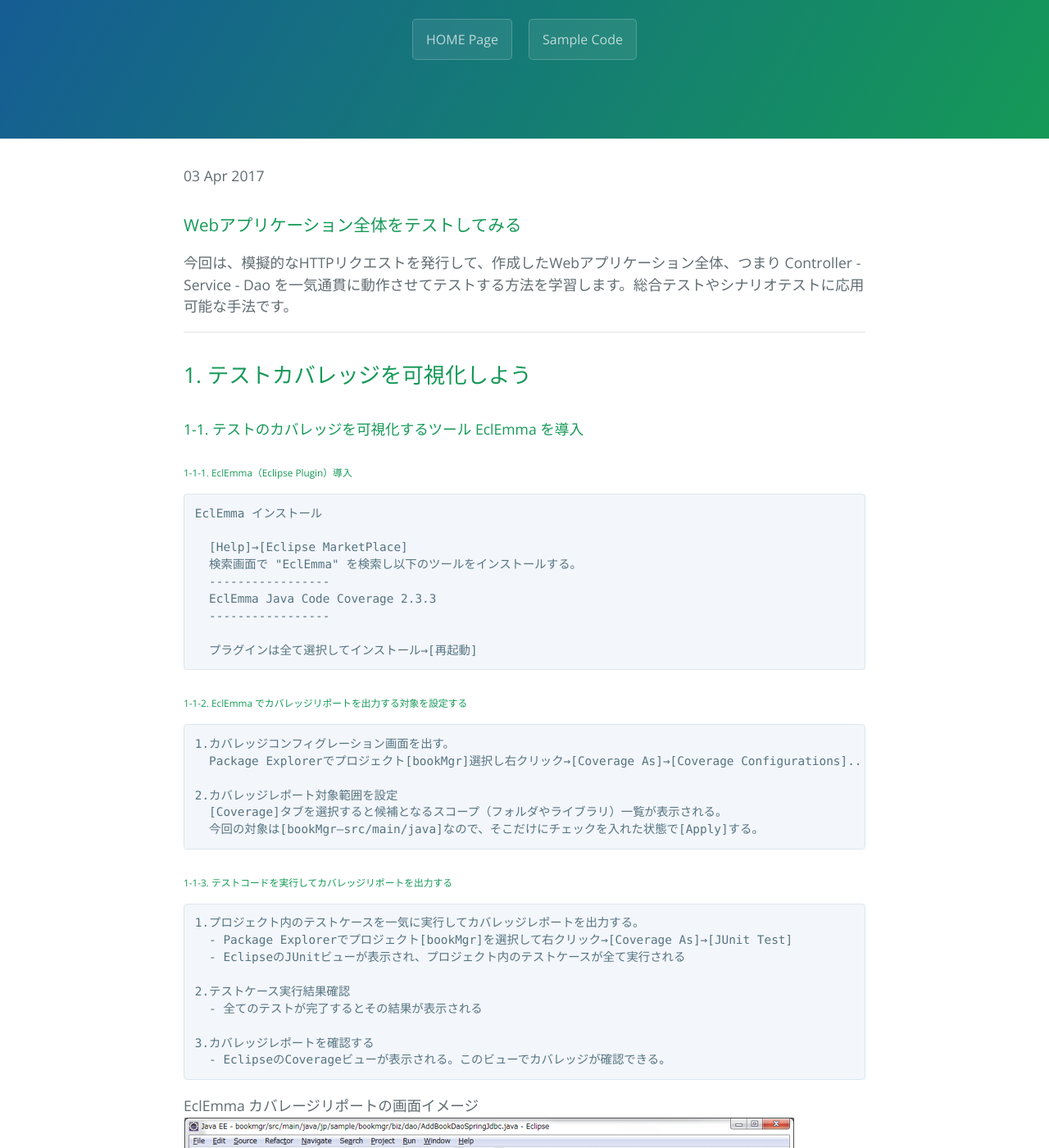
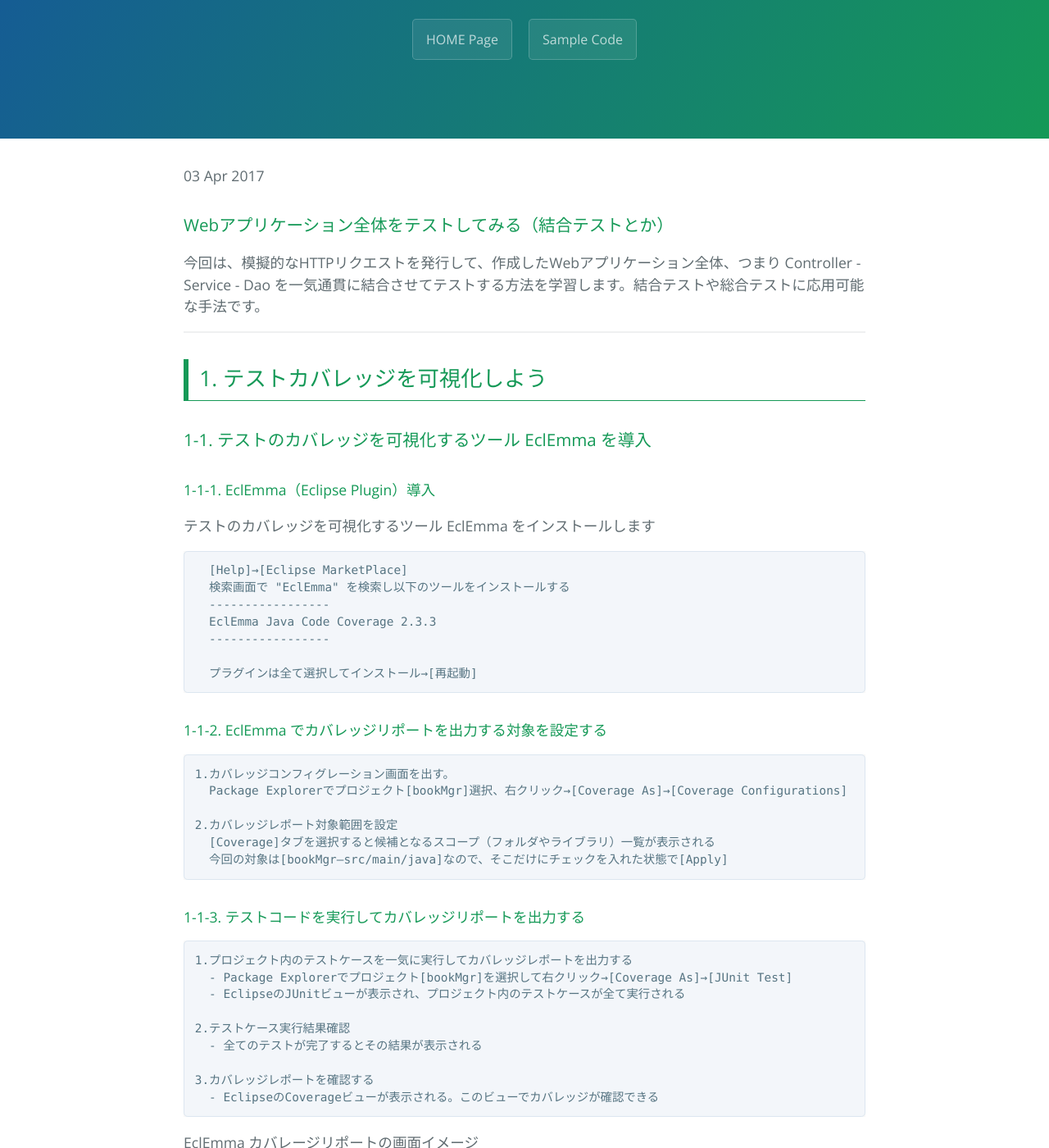
Before and after one commit to ngzm/training-java-spring-entry, a Jekyll site: the page built from _handsons/Spring_STEP10.md, in a window 1280 px wide and 1400 px high, scrolled down 214 px. Shown: the whole window at 82% size. Built offline with Jekyll 4.4.1, drawn with Linux system fonts in a browser that asks for light colours; some of the changed text lies outside the part shown.

Commit message:
ハンズオン資料 STEP09 - 10 - 11 をリファイン

````diff
--- a/_handsons/Spring_STEP10.md
+++ b/_handsons/Spring_STEP10.md
@@ -4,19 +4,21 @@ step:   "STEP10"
 title:  "テストコードの書き方を覚えよう！その2 結合テスト"
 date:   2017-04-03
 ---
-### Webアプリケーション全体をテストしてみる
-今回は、模擬的なHTTPリクエストを発行して、作成したWebアプリケーション全体、つまり Controller - Service - Dao を一気通貫に動作させてテストする方法を学習します。総合テストやシナリオテストに応用可能な手法です。
+
+### Webアプリケーション全体をテストしてみる（結合テストとか）
+今回は、模擬的なHTTPリクエストを発行して、作成したWebアプリケーション全体、つまり Controller - Service - Dao を一気通貫に結合させてテストする方法を学習します。結合テストや総合テストに応用可能な手法です。
 
 ***
 
-## 1. テストカバレッジを可視化しよう
-#### 1-1. テストのカバレッジを可視化するツール EclEmma を導入
-###### 1-1-1. EclEmma（Eclipse Plugin）導入
+<h2 class="handson">1. テストカバレッジを可視化しよう</h2>
+### 1-1. テストのカバレッジを可視化するツール EclEmma を導入
+#### 1-1-1. EclEmma（Eclipse Plugin）導入
+
+テストのカバレッジを可視化するツール EclEmma をインストールします
+
 ```
-EclEmma インストール
-
   [Help]→[Eclipse MarketPlace]
-  検索画面で "EclEmma" を検索し以下のツールをインストールする。
+  検索画面で "EclEmma" を検索し以下のツールをインストールする
   -----------------
   EclEmma Java Code Coverage 2.3.3
   -----------------
@@ -44,30 +48,32 @@ EclEmma インストール
   - 全てのテストが完了するとその結果が表示される
 
 3.カバレッジレポートを確認する
-  - EclipseのCoverageビューが表示される。このビューでカバレッジが確認できる。
+  - EclipseのCoverageビューが表示される。このビューでカバレッジが確認できる
 ```
 
 EclEmma カバレージリポートの画面イメージ
-![Coverage Image](/images/step9-2-1.png "Coverage Image")
+![Coverage Image]({{ site.baseurl }}/images/step9-2-1.png "Coverage Image")
 
-## 2. 正常系のテストコードを書いてみる
-#### 2-1. メイン画面の正常系テストケース作成
-###### 2-1-1. /src/test/java/jp.sample.bookmgr.web.controller.MainControllerTest.java を新規作成
-★★テストコードは、"/src/test" の配下に保存する必要があります。引き続き注意してください。
+<h2 class="handson">2. 正常系のテストコードを書いてみる</h2>
+### 2-1. メイン画面の正常系テストケース作成
+#### 2-1-1. /src/test/java/jp.sample.bookmgr.web.controller.MainControllerTest.java を新規作成
+
+テストコードは、"/src/test" の配下に保存する必要があります。引き続き注意してください。
 
 ```
 /src/test/java で右クリック→[New]→[Class]（もしくは[jUnitTestCase]）
 
----------------
-Java Class 画面
----------------
- [Package]: "jp.sample.bookmgr.web.controller"
- [Name]:    "MainControllerTest" と入力して[Finish]
----------------
-テストケースのひな形が自動作成される
+  ---------------
+  Java Class 画面
+  ---------------
+   [Package]: "jp.sample.bookmgr.web.controller"
+   [Name]:    "MainControllerTest" と入力して[Finish]
+  ---------------
+  テストケースのひな形が自動作成される
 ```
 
-###### 2-1-2. /src/test/java/jp.sample.bookmgr.web.controller.MainControllerTest.java コーディング
+#### 2-1-2. /src/test/java/jp.sample.bookmgr.web.controller.MainControllerTest.java コーディング
+
 ```java
 package jp.sample.bookmgr.web.controller;
 
@@ -140,16 +146,18 @@ public class MainControllerTest {
 }
 ```
 
-###### 2-1-3. メイン画面の正常系テストケースを実行してみる
+#### 2-1-3. メイン画面の正常系テストケースを実行してみる
 1. テストケース MainControllerTest を[Run as]→[jUnit]で実行し結果を確認してください。
 2. プロジェクト全体を[Run as]→[jUnit]で実行し結果を確認してください。
 3. プロジェクト全体を[Coverage as]→[jUnit]で実行しカバレッジを確認してください。
 
-#### 2-2. 書籍一覧画面の正常系テストケース作成
-###### 2-2-1. /src/test/java/jp.sample.bookmgr.web.controller.BookControllerTest.java を新規作成
+### 2-2. 書籍一覧画面の正常系テストケース作成
+#### 2-2-1. /src/test/java/jp.sample.bookmgr.web.controller.BookControllerTest.java を新規作成
+
 テストケース BookControllerTest クラスを新規作成してください。
 
-###### 2-2-2. /src/test/java/jp.sample.bookmgr.web.controller.BookControllerTest.java コーディング
+#### 2-2-2. /src/test/java/jp.sample.bookmgr.web.controller.BookControllerTest.java コーディング
+
 ```java
 package jp.sample.bookmgr.web.controller;
 
@@ -248,19 +256,19 @@ public class BookControllerTest {
 }
 ```
 
-###### 2-2-3. 書籍一覧画面の正常系テストケースを実行してみる
+#### 2-2-3. 書籍一覧画面の正常系テストケースを実行してみる
 1. テストケース BookControllerTest を[Run as]→[jUnit]で実行し結果を確認してください。
 2. プロジェクト全体を[Run as]→[jUnit]で実行し結果を確認してください。
 3. プロジェクト全体を[Coverage as]→[jUnit]で実行しカバレッジを確認してください。
 
-#### 2-3. 書籍登録処理の正常系テストケース作成
-###### 2-3-1. /src/test/java/jp.sample.bookmgr.web.controller.BookControllerTest.java に以下のコードを追加
+### 2-3. 書籍登録処理の正常系テストケース作成
+#### 2-3-1. /src/test/java/jp.sample.bookmgr.web.controller.BookControllerTest.java にテストコード追加
+
 ```java
-◆
-◆ 省略
-◆ -- 93行目付近
-◆ ---- ↓ 書籍登録処理の正常系テストケースを追加 ----
-◆
+// @@@@ 省略
+// @@@@ 93行目付近
+// @@@@ 書籍投力処理の正常系テストケースを追加
+
     /**
      * 書籍登録処理のテスト
      * 正常系その１
@@ -287,28 +295,28 @@ public class BookControllerTest {
             .andExpect(view().name("redirect:result"))    // ビュー名
             .andExpect(model().hasNoErrors());            // エラーがないこと
     }
-◆
-◆ ---- ↑ ここまで、書籍登録処理の正常系テストケース ----
-◆ 以下省略
-◆
+
+// @@@@ ここまで @@@@
+// @@@@ 以下省略 @@@@
 ```
 
-###### 2-3-2. 書籍登録処理の正常系テストケースを実行してみる
+#### 2-3-2. 書籍登録処理の正常系テストケースを実行してみる
+
 1. テストケース BookControllerTest を[Run as]→[jUnit]で実行し結果を確認してください。
 2. プロジェクト全体を[Run as]→[jUnit]で実行し結果を確認してください。
 3. プロジェクト全体を[Coverage as]→[jUnit]で実行しカバレッジを確認してください。
 
-## 3. 異常系のテストコードを書いてみる
-#### 3-1. 書籍登録処理の正常系テストケース作成
-異常系テストケースは、書籍登録処理（フォームデータのPOST処理）を例にとってコーディング方法を学習します。
+<h2 class="handson">3. 異常系のテストコードを書いてみる</h2>
+### 3-1. 書籍登録処理の正常系テストケース作成
+異常系テストケースは、書籍登録処理（フォームデータのPOST処理）を例にとってコーディング方法を学習します
 
-###### 3-1-1. /src/test/java/jp.sample.bookmgr.web.controller.BookControllerTest.java に異常系コードを追加
+#### 3-1-1. /src/test/java/jp.sample.bookmgr.web.controller.BookControllerTest.java に異常系テストを追加
+
 ```java
-◆
-◆ 省略
-◆ -- 120行目付近
-◆ ---- ↓ 書籍登録処理の異常系テストケースを追加 ----
-◆
+// @@@@ 省略
+// @@@@ 120 行目付近
+// @@@@ 書籍登録処理の異常系テストケースを追加
+
     /**
      * 書籍登録処理のテスト
      * 異常系その１
@@ -321,7 +329,7 @@ public class BookControllerTest {
 
         // テストで登録する書籍情報を設定
         Book book = new Book();
-        book.setIsbn("1234");    ★★★ --- @Size 違反 ★★★
+        book.setIsbn("1234");    // @@@@ #### @Size 違反 #### @@@@
         book.setName("testAddBookで自動登録しました");
         book.setPrice(8888);
 
````
Also changed, not shown: other parts of _handsons/Spring_STEP10.md (+13 -11 lines), _handsons/Spring_STEP09.md (+1 -1 lines), _handsons/Spring_STEP11.md (+131 -125 lines).
